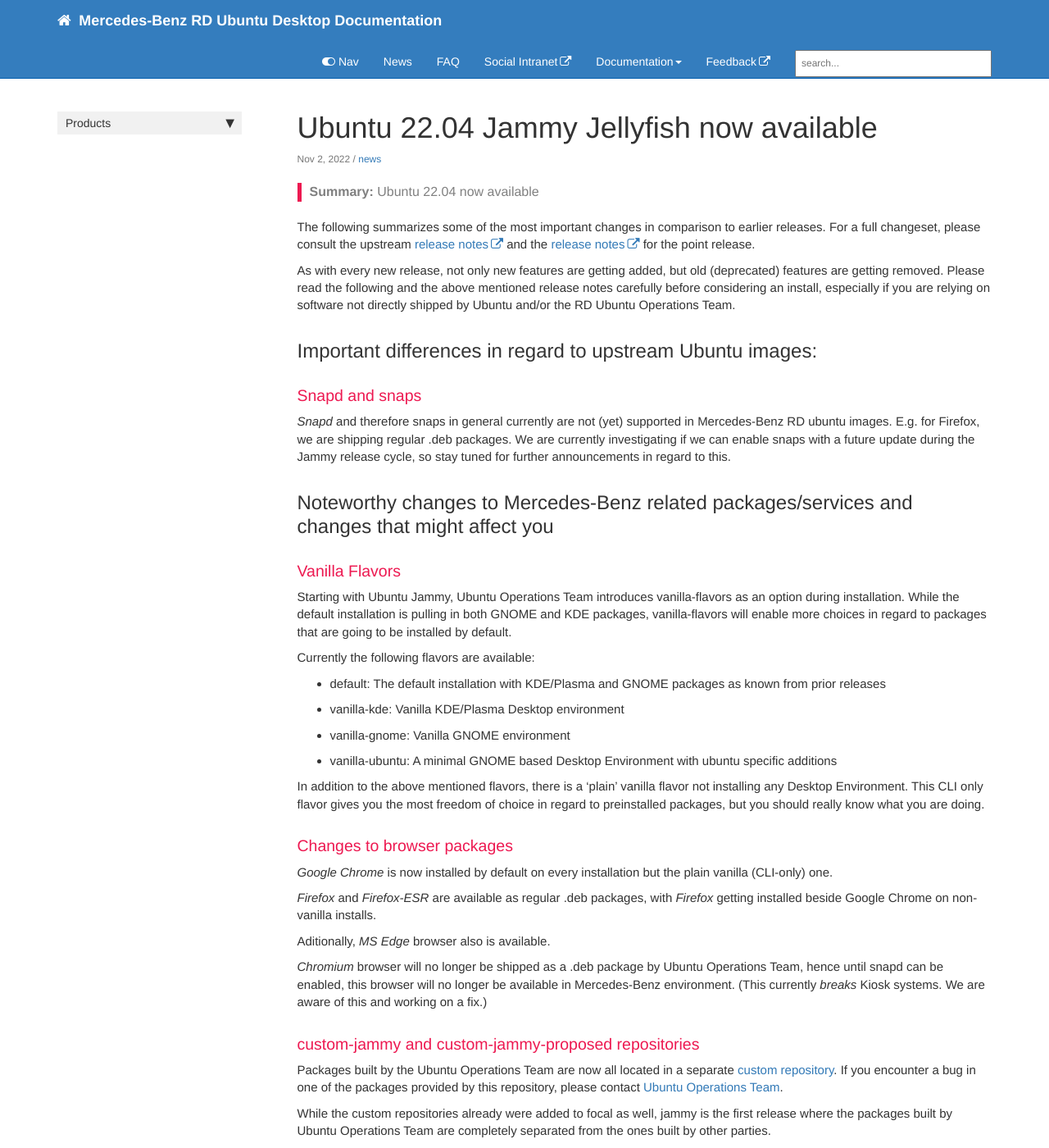
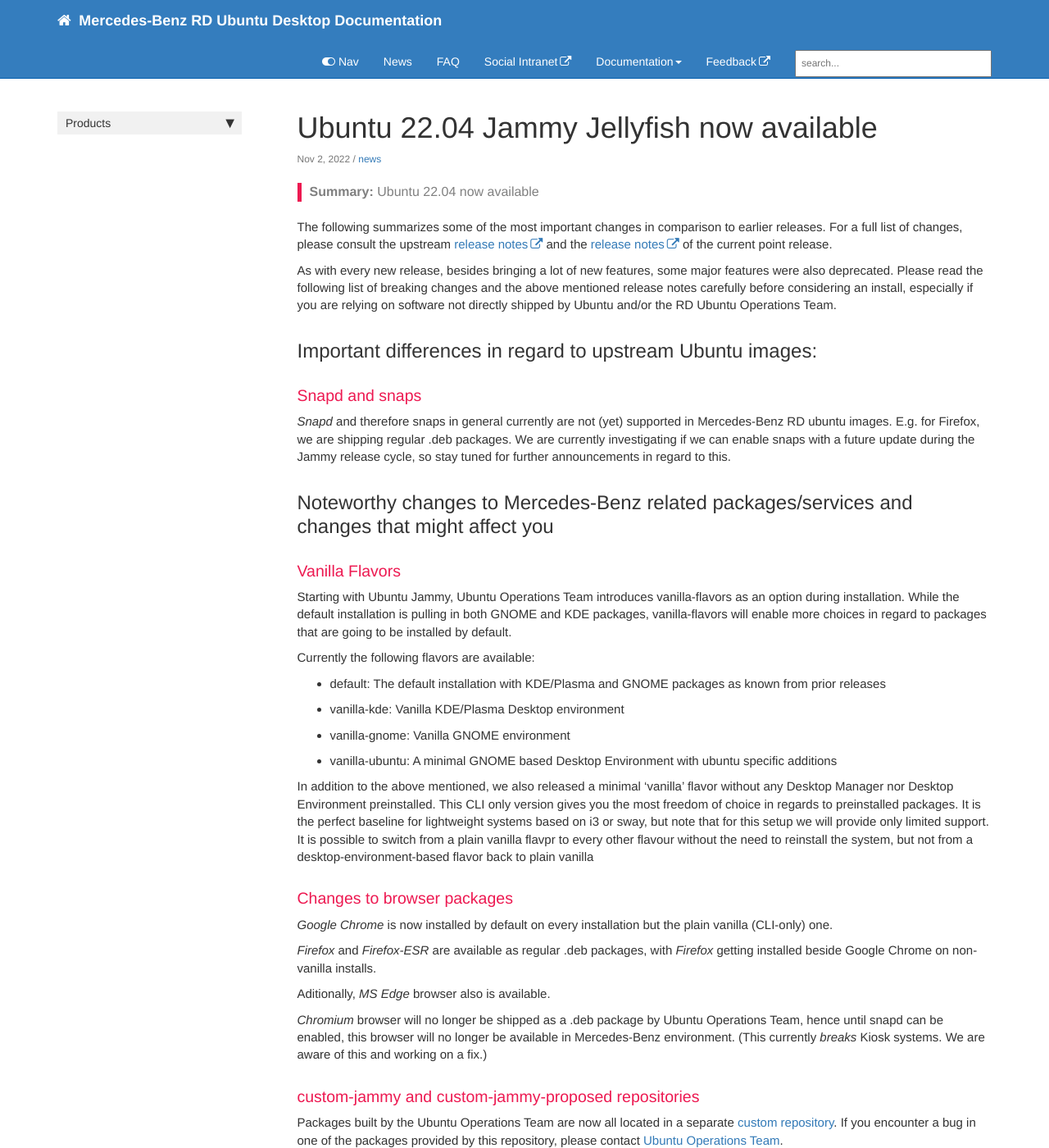
Before and after one commit to RajputPawan/Prometheus, a Jekyll site: the page built from _posts/2022-11-02-jammy.md, in a window 1280 px wide and 1400 px high. Shown: the whole window at 82% size. Built offline with Jekyll 4.4.1, drawn with Linux system fonts in a browser that asks for light colours; comment, search, counter and statistics services are not loaded; some of the changed text lies outside the part shown.

Commit message:
Update 2022-11-02-jammy.md

```diff
--- a/_posts/2022-11-02-jammy.md
+++ b/_posts/2022-11-02-jammy.md
@@ -6,10 +6,10 @@
 tags: [news]
 ---
 
-The following summarizes some of the most important changes in comparison to earlier releases. For a full changeset, please consult the upstream [release notes](https://discourse.ubuntu.com/t/jammy-jellyfish-release-notes/24668) and the [release notes](https://discourse.ubuntu.com/t/jammy-jellyfish-point-release-changes/29835) for the point release.
+The following summarizes some of the most important changes in comparison to earlier releases. For a full list of changes, please consult the upstream [release notes](https://discourse.ubuntu.com/t/jammy-jellyfish-release-notes/24668) and the [release notes](https://discourse.ubuntu.com/t/jammy-jellyfish-point-release-changes/29835) of the current point release.
 
 
-As with every new release, not only new features are getting added, but old (deprecated) features are getting removed. Please read the following and the above mentioned release notes carefully before considering an install, especially if you are relying on software not directly shipped by Ubuntu and/or the RD Ubuntu Operations Team.
+As with every new release, besides bringing a lot of new features, some major features were also deprecated. Please read the following list of breaking changes and the above mentioned release notes carefully before considering an install, especially if you are relying on software not directly shipped by Ubuntu and/or the RD Ubuntu Operations Team.
 
 ## Important differences in regard to upstream Ubuntu images:
 
@@ -29,7 +29,7 @@
 - vanilla-gnome: Vanilla GNOME environment
 - vanilla-ubuntu: A minimal GNOME based Desktop Environment with ubuntu specific additions
 
-In addition to the above mentioned flavors, there is a 'plain' vanilla flavor not installing any Desktop Environment. This CLI only flavor gives you the most freedom of choice in regard to preinstalled packages, but you should really know what you are doing.
+In addition to the above mentioned, we also released a minimal 'vanilla' flavor without any Desktop Manager nor Desktop Environment preinstalled. This CLI only version gives you the most freedom of choice in regards to preinstalled packages. It is the perfect baseline for lightweight systems based on i3 or sway, but note that for this setup we will provide only limited support. It is possible to switch from a plain vanilla flavpr to every other flavour without the need to reinstall the system, but not from a desktop-environment-based flavor back to plain vanilla
 
 ### Changes to browser packages
 *Google Chrome* is now installed by default on every installation but the plain vanilla (CLI-only) one.
@@ -49,12 +49,12 @@
 There is no support from Ubuntu Operations Team for *GreenVPN* on Ubuntu Jammy, as the solution is deprecated in favour of *ZScaler* and will be sundowned within the next few weeks. *AlwaysOn* keeps to be supported until *ZScaler* is fully rolled out in the environment.
 
 ### ROS1 packages no longer available for Ubuntu Jammy
-Starting with Ubuntu Jammy, upstream switched completely to *ROS2*, *ROS1* packages no longer are provided. Hence currently *no* ROS packages are available for Jammy.
+Starting with Ubuntu Jammy, upstream switched to *ROS2*, therefore, *ROS1* packages are no longer provided; Currently *no* ROS packages are available for Jammy.
 
 In case you/your project are interested in *ROS2* packages for Jammy, please contact [Ubuntu Operations Team](mailto:ubuntu-operations@mercedes-benz.com).
 
 ### No python2.7 packages anymore
-While being out of upstream support already since January 1st 2020, Focal still was shipping 2.7.x of python. This is no longer the case for Jammy. There is and there will be no supported way to run python2.7 on Ubuntu Jammy.
+While being out of upstream support already since January 1st 2020, Ubuntu 20.04 (Focal) still provided 2.7.x packages for python. This is no longer the case for Jammy. There is and there will be no supported way to run python2.7 on Ubuntu Jammy.
 
 ### Toolchain Upgrades
 
@@ -69,11 +69,11 @@
 
 ### OpenSSL 3.0
 
-Ubuntu upstream upgraded the OpenSSL library to the new 3.0 version, which disables a lot of legacy algorithms by default, as detailed in upstream OpenSSL's [migration guide](https://www.openssl.org/docs/manmaster/man7/migration_guide.html). In particular, certificates using SHA1 or MD5 as hash algorithms are now invalid under the default security level.
+Ubuntu upstream upgraded the OpenSSL library to the new 3.0 version, which disables a lot of legacy algorithms by default, as detailed in upstream OpenSSL's [migration guide](https://www.openssl.org/docs/manmaster/man7/migration_guide.html). **In particular, certificates using SHA1 or MD5 as hash algorithms are now invalid under the default security level.**
 
 In addition to the upstream deprecations, please note that since Ubuntu 20.04 (Focal Fossa), the security level 2 (which is the default) disables the (D)TLS protocols below 1.2 (included).
 
-Since the new version has an API bump, third-party packages that depend on libssl1.1 will need to be rebuilt to instead depend on libssl3, as the older ABI isn’t provided anymore.
+Since the new version has an API bump, **third-party packages that depend on libssl1.1 will need to be rebuilt to instead depend on libssl3**, as the older ABI isn’t provided anymore.
 
 ### UDP disabled for NFS mounts
 
@@ -94,7 +94,7 @@
 
 To carry out an update, you can use one of the following options.
 
-* Use the self-service tool on your device [(Link)](./reinstall-os.html)
+* Use the self-service tool on your device *reinstall-os.sh* [(Link)](./reinstall-os.html)
 * Arrange an appointment with the Onsite or Ubuntu Team (See contact information at the bottom of this page.)
 
 ## Prerequisites / Actions on Ubuntu users
```
Also changed, not shown: other parts of _posts/2022-11-02-jammy.md (+2 -2 lines).
